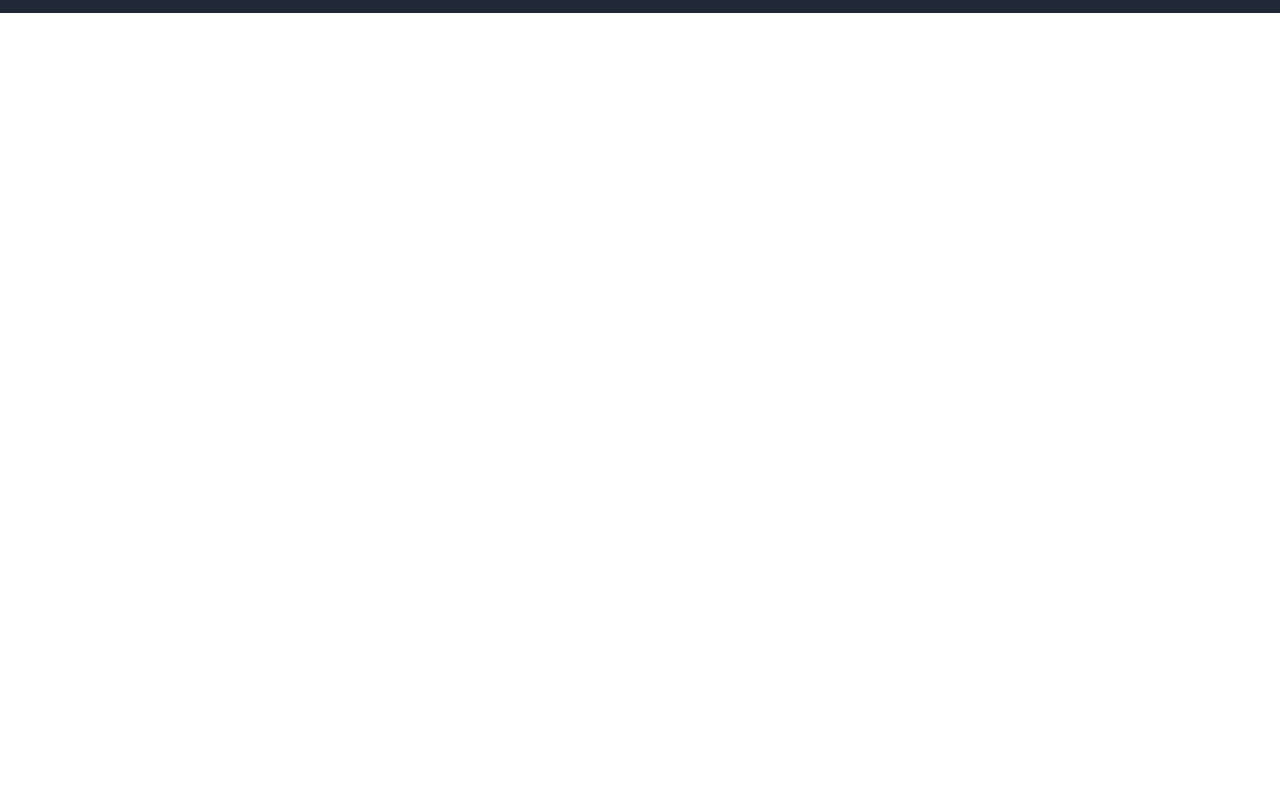
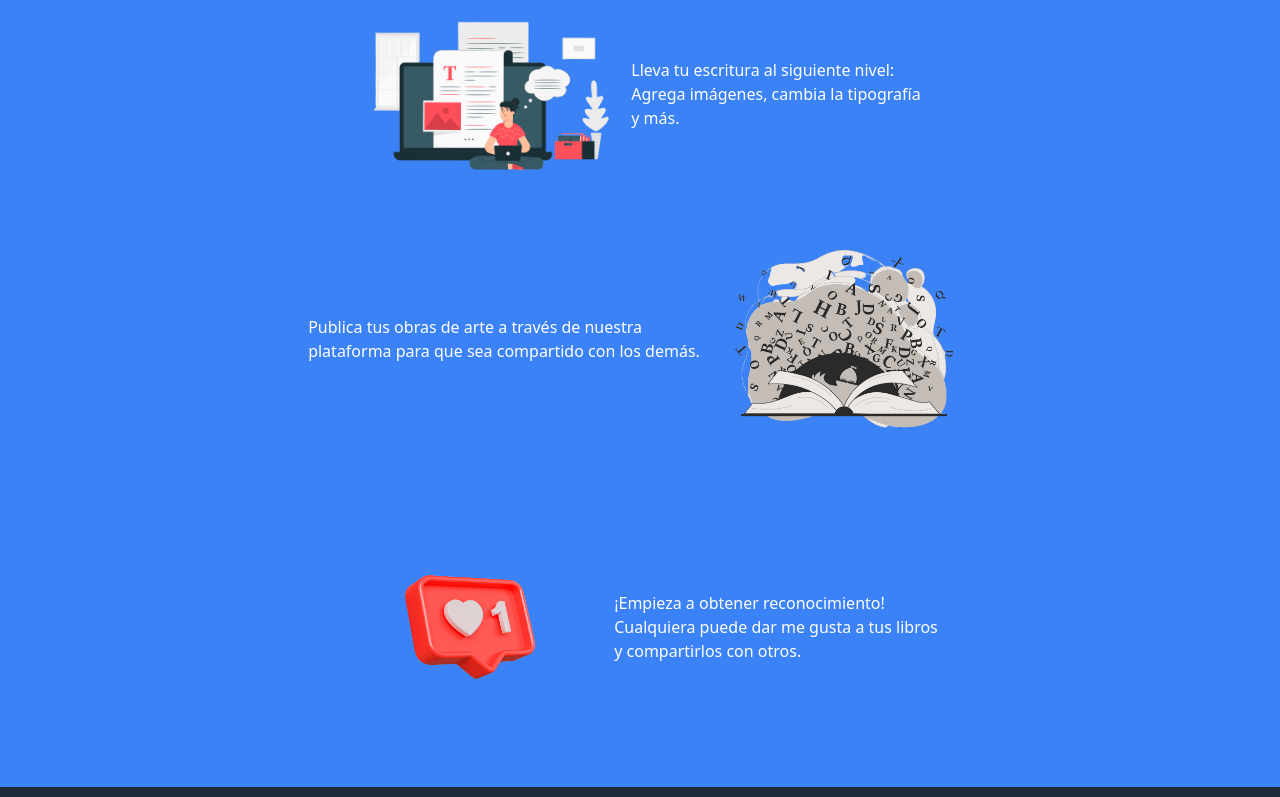
Before and after one commit to Programadores-de-lavadoras/PDL-landing-page, a website: page es/index.html in a window 1280 px wide. Shown: the part 1902-2699 px from the top of the page. Before the commit the page ends 1915 px from the top, so only its background shows below. Drawn offline with Linux system fonts and the light colour scheme.

Commit message:
feat: added content to spanish index

```diff
--- a/es/index.html
+++ b/es/index.html
@@ -127,6 +127,23 @@
       </div>
     </section>
 
+    <section class="p-8 text-white bg-primary">
+      <p class="text-center my-4 text-lg">Para nuestros increíbles escritores</p>
+      <div class="flex flex-col gap-8">
+        <div class="flex flex-wrap md:flex-row-reverse justify-center items-center gap-4">
+          <p>Lleva tu escritura al siguiente nivel:<br>Agrega imágenes, cambia la tipografía<br>y más.</p>
+          <img class="w-56 md:w-64 h-auto" src="/images/writing.png" alt="Autor feliz trabajando en una nueva obra">
+        </div>
+        <div class="flex flex-wrap justify-center items-center gap-4">
+          <p>Publica tus obras de arte a través de nuestra<br>plataforma para que sea compartido con los demás.</p>
+          <img class="w-56 md:w-64 h-auto" src="/images/book-upload.png" alt="Un libro con letras alrededor">
+        </div>
+        <div class="flex flex-wrap md:flex-row-reverse justify-center items-center gap-4">
+          <p>¡Empieza a obtener reconocimiento!<br>Cualquiera puede dar me gusta a tus libros<br>y compartirlos con otros.</p>
+          <img class="w-56 md:w-64 h-auto" src="/images/love.png" alt="Una notificación de me gusta">
+        </div>
+      </div>
+    </section>
 
   </main>
 
```
